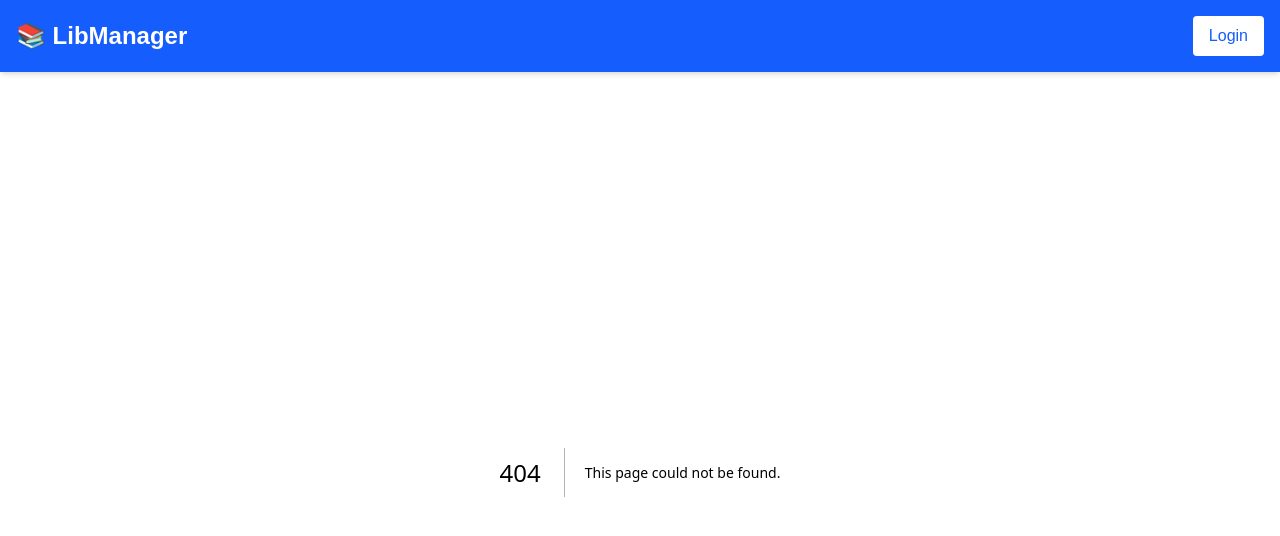
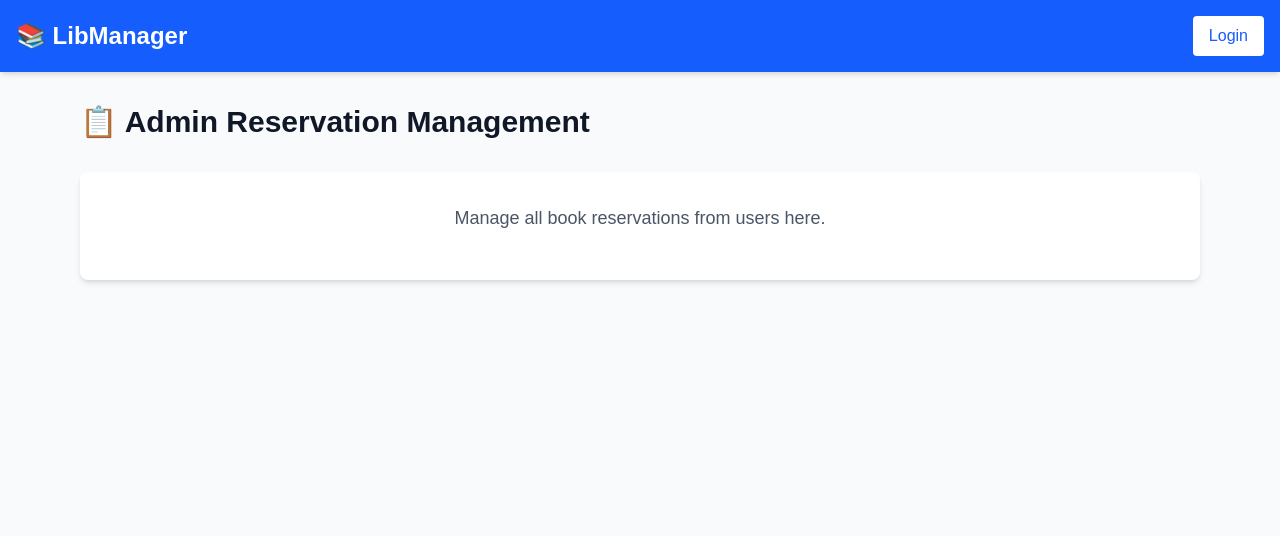
Before and after one commit to Pakpim/SW-dev-2-Library-Management-frontend, a Next.js app in the folder frontend/: page /admin/reservations in a window 1280 px wide. Before the commit this address had no page. Shown: the top 536 px of the page. Built offline with nearby package versions, Linux system fonts and the light colour scheme.

Commit message:
add: mock page

```diff
--- /dev/null
+++ b/frontend/app/admin/books-manage/page.tsx
@@ -0,0 +1,11 @@
+"use client";
+
+export default function AdminBooksManagePage() {
+  return (
+    <div className="max-w-6xl mx-auto px-4 py-8">
+      <h1 className="text-3xl font-bold text-gray-900 mb-8">
+        📕 Admin Book Management
+      </h1>
+    </div>
+  );
+}
--- /dev/null
+++ b/frontend/app/admin/reservations/page.tsx
@@ -0,0 +1,17 @@
+"use client";
+
+export default function AdminReservationsManagePage() {
+  return (
+    <div className="max-w-6xl mx-auto px-4 py-8">
+      <h1 className="text-3xl font-bold text-gray-900 mb-8">
+        📋 Admin Reservation Management
+      </h1>
+
+      <div className="bg-white rounded-lg shadow-md p-8 text-center">
+        <p className="text-gray-600 text-lg mb-4">
+          Manage all book reservations from users here.
+        </p>
+      </div>
+    </div>
+  );
+}
--- /dev/null
+++ b/frontend/app/my-reservations/page.tsx
@@ -0,0 +1,11 @@
+"use client";
+
+export default function MyReservationsPage() {
+  return (
+    <div className="max-w-4xl mx-auto px-4 py-8">
+      <h1 className="text-3xl font-bold text-gray-900 mb-8">
+        📚 My Reservations
+      </h1>
+    </div>
+  );
+}
```
